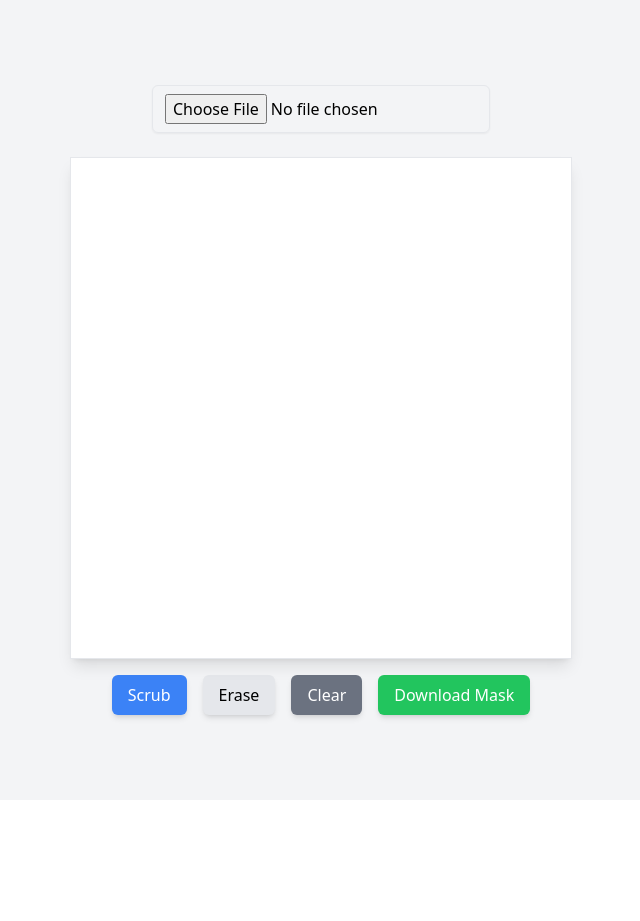
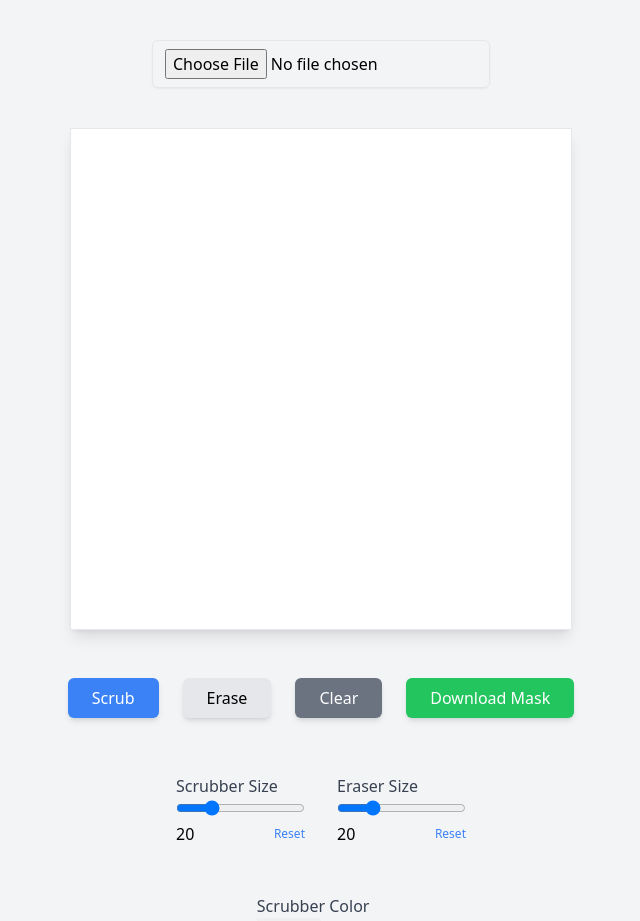
Before and after one commit to shaheerasif13/mask-image-web, a Next.js app: page / in a window 1280 px wide. Shown: the top 921 px of the page, without its empty margins (319-959 px from the left). Before the commit the page ends 800 px from the top, so only its background shows below. Built offline with nearby package versions, Linux system fonts and the light colour scheme.

Commit message:
feat: Add scrubber and eraser size controls with reset functionality

```diff
--- a/app/components/mask-image-canvas.tsx
+++ b/app/components/mask-image-canvas.tsx
@@ -14,10 +14,16 @@ const MaskImageCanvas: React.FC<MaskImageCanvasProps> = ({
   const [imageSrc, setImageSrc] = useState<string | null>(null);
   const [mode, setMode] = useState<"scrub" | "erase">("scrub");
 
-  // Define constants inside the component
-  const SCRUBBER_SIZE = 20;
-  const ERASER_SIZE = 20;
-  const SCRUBBER_COLOR = "black";
+  // State for scrubber and eraser sizes and scrub color
+  const [scrubberSize, setScrubberSize] = useState(20);
+  const [eraserSize, setEraserSize] = useState(20);
+  const [scrubberColor, setScrubberColor] = useState("black");
+
+  // Define constants for default sizes
+  const DEFAULT_SCRUBBER_SIZE = 20;
+  const DEFAULT_ERASER_SIZE = 20;
+  const DEFAULT_SCRUBBER_COLOR = "black";
+  const ERASER_COLOR = "white";
 
   // Draw the uploaded image on the base canvas
   useEffect(() => {
@@ -69,11 +75,11 @@ const MaskImageCanvas: React.FC<MaskImageCanvasProps> = ({
     const y = e.clientY - rect.top;
 
     // Use different sizes based on the mode
-    const size = mode === "erase" ? ERASER_SIZE : SCRUBBER_SIZE;
+    const size = mode === "erase" ? eraserSize : scrubberSize;
 
     ctx.globalCompositeOperation =
       mode === "erase" ? "destination-out" : "source-over";
-    ctx.fillStyle = mode === "erase" ? "white" : SCRUBBER_COLOR;
+    ctx.fillStyle = mode === "erase" ? ERASER_COLOR : scrubberColor;
     ctx.beginPath();
     ctx.arc(x, y, size / 2, 0, Math.PI * 2);
     ctx.fill();
@@ -141,18 +147,31 @@ const MaskImageCanvas: React.FC<MaskImageCanvasProps> = ({
     }
   };
 
+  // Reset scrubber and eraser sizes to their defaults
+  const handleResetScrubberSize = () => {
+    setScrubberSize(DEFAULT_SCRUBBER_SIZE);
+  };
+
+  const handleResetEraserSize = () => {
+    setEraserSize(DEFAULT_ERASER_SIZE);
+  };
+
+  const handleResetScrubberColor = () => {
+    setScrubberColor(DEFAULT_SCRUBBER_COLOR);
+  };
+
   return (
-    <div className="flex flex-col items-center gap-4">
+    <div className="flex flex-col items-center gap-6">
       {/* Image Upload */}
       <input
         type="file"
         accept="image/*"
         onChange={handleImageUpload}
-        className="mb-2 px-3 py-2 border rounded-md shadow-sm focus:outline-none focus:ring-2 focus:ring-blue-500 focus:border-transparent"
+        className="mb-4 px-3 py-2 border rounded-md shadow-sm focus:outline-none focus:ring-2 focus:ring-blue-500 focus:border-transparent"
       />
 
       {/* Canvas */}
-      <div className="relative">
+      <div className="relative mb-6">
         {/* Base Image Layer */}
         <canvas
           ref={canvasRef}
@@ -174,11 +193,11 @@ const MaskImageCanvas: React.FC<MaskImageCanvasProps> = ({
       </div>
 
       {/* Control Panel */}
-      <div className="flex gap-4">
+      <div className="flex gap-6">
         {/* Scrub Mode */}
         <button
           onClick={() => setMode("scrub")}
-          className={`px-4 py-2 rounded-md shadow-md ${
+          className={`px-6 py-2 rounded-md shadow-md ${
             mode === "scrub"
               ? "bg-blue-500 text-white"
               : "bg-gray-200 hover:bg-gray-300"
@@ -190,7 +209,7 @@ const MaskImageCanvas: React.FC<MaskImageCanvasProps> = ({
         {/* Erase Mode */}
         <button
           onClick={() => setMode("erase")}
-          className={`px-4 py-2 rounded-md shadow-md ${
+          className={`px-6 py-2 rounded-md shadow-md ${
             mode === "erase"
               ? "bg-red-500 text-white"
               : "bg-gray-200 hover:bg-gray-300"
@@ -202,7 +221,7 @@ const MaskImageCanvas: React.FC<MaskImageCanvasProps> = ({
         {/* Clear Canvas */}
         <button
           onClick={handleClearCanvas}
-          className="px-4 py-2 rounded-md shadow-md bg-gray-500 hover:bg-gray-700 text-white"
+          className="px-6 py-2 rounded-md shadow-md bg-gray-500 hover:bg-gray-700 text-white"
         >
           Clear
         </button>
@@ -210,9 +229,77 @@ const MaskImageCanvas: React.FC<MaskImageCanvasProps> = ({
         {/* Download Mask */}
         <button
           onClick={handleDownload}
-          className="px-4 py-2 rounded-md shadow-md bg-green-500 hover:bg-green-700 text-white"
+          className="px-6 py-2 rounded-md shadow-md bg-green-500 hover:bg-green-700 text-white"
         >
           Download Mask
+        </button>
+      </div>
+
+      {/* Range Controls */}
+      <div className="grid grid-cols-2 gap-8 mt-8">
+        {/* Scrubber Size Control */}
+        <div>
+          <label className="block font-medium text-gray-700">
+            Scrubber Size
+          </label>
+          <input
+            type="range"
+            min="10"
+            max="50"
+            value={scrubberSize}
+            onChange={(e) => setScrubberSize(Number(e.target.value))}
+            className="w-full"
+          />
+          <div className="flex justify-between">
+            <span>{scrubberSize}</span>
+            <button
+              onClick={handleResetScrubberSize}
+              className="text-xs text-blue-500"
+            >
+              Reset
+            </button>
+          </div>
+        </div>
+
+        {/* Eraser Size Control */}
+        <div>
+          <label className="block font-medium text-gray-700">Eraser Size</label>
+          <input
+            type="range"
+            min="10"
+            max="50"
+            value={eraserSize}
+            onChange={(e) => setEraserSize(Number(e.target.value))}
+            className="w-full"
+          />
+          <div className="flex justify-between">
+            <span>{eraserSize}</span>
+            <button
+              onClick={handleResetEraserSize}
+              className="text-xs text-blue-500"
+            >
+              Reset
+            </button>
+          </div>
+        </div>
+      </div>
+
+      {/* Scrubber Color Control */}
+      <div className="mt-6">
+        <label className="block font-medium text-gray-700">
+          Scrubber Color
+        </label>
+        <input
+          type="color"
+          value={scrubberColor}
+          onChange={(e) => setScrubberColor(e.target.value)}
+          className="w-16 h-10 border-none"
+        />
+        <button
+          onClick={handleResetScrubberColor}
+          className="mt-2 text-xs text-blue-500"
+        >
+          Reset Color
         </button>
       </div>
     </div>
```
